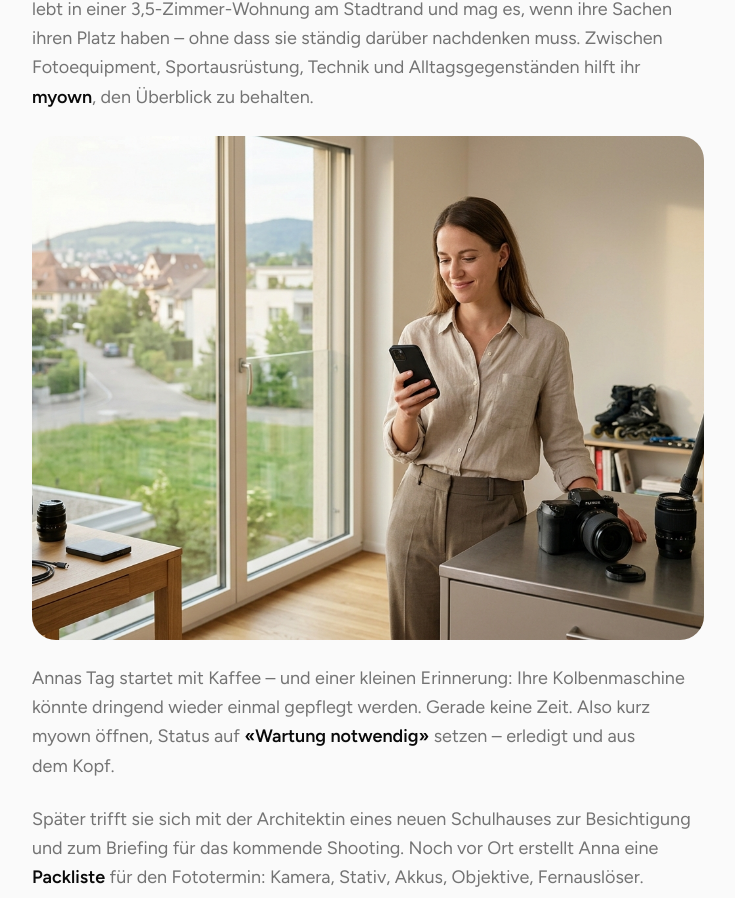
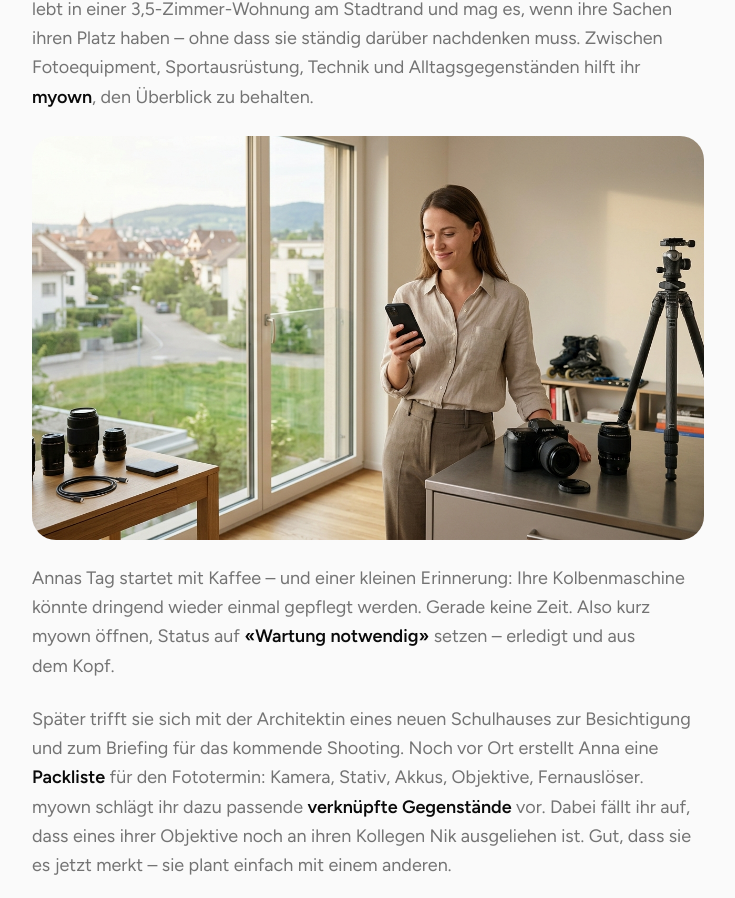
Before and after one commit to mrcldbrnr/marketing-page, a Next.js app: page /warum-myown in a window 1280 px wide. Shown: the part 1552-2450 px from the top of the page, without its empty margins (272-1007 px from the left). Built offline with nearby package versions, Linux system fonts and the light colour scheme; no server answers.

Commit message:
usecase: story image height

```diff
--- a/src/components/sections/usecase-story.tsx
+++ b/src/components/sections/usecase-story.tsx
@@ -25,7 +25,7 @@ export function UsecaseStory() {
       <div className="mx-auto mt-12 flex max-w-2xl flex-col gap-6 text-lg leading-relaxed text-muted text-pretty">
         <p>{renderWithBold(firstParagraph)}</p>
 
-        <div className="relative aspect-[4/3] w-full overflow-hidden rounded-3xl">
+        <div className="relative h-[404px] w-full overflow-hidden rounded-3xl">
           <Image
             src={why.story.imageSrc}
             alt={why.story.imageAlt}
```
